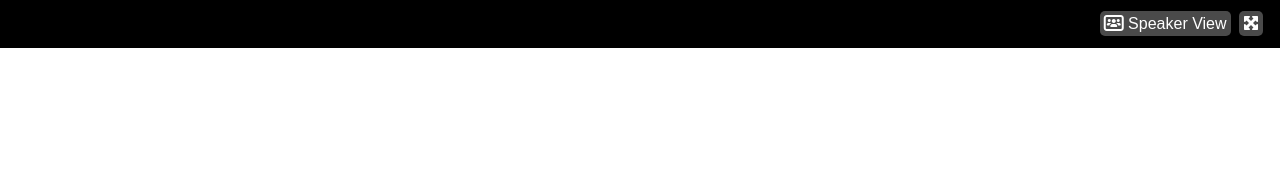
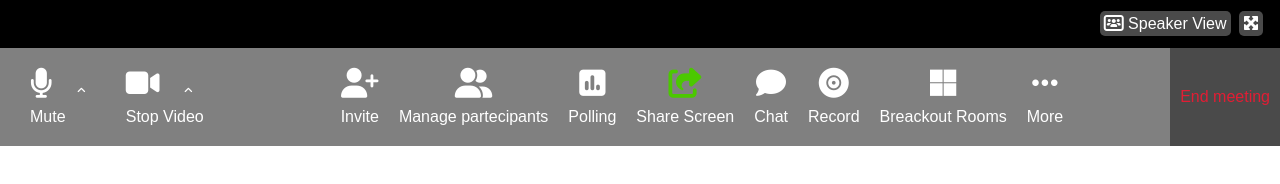
Before and after one commit to MichaelMantovani/html-css-zoom, a plain HTML site: page index.html in a window 1280 px wide. Drawn offline with Linux system fonts and the light colour scheme.

Commit message:
Added footer

```diff
--- a/CSS/style.css
+++ b/CSS/style.css
@@ -35,6 +35,22 @@ a{
   color: var(--options);
 }
 
+i{
+  font-size: 30px;
+}
+
+.fa-angle-up{
+  font-size: 10px;
+  margin-left: 20px;
+}
+
+h3{
+  color: var(--options);
+  font-size: 16px;
+  font-weight: normal;
+  padding-top: 10px;
+}
+
 /* UTILITY */
 
 .bd{
@@ -62,7 +78,73 @@ a{
   border-radius: 5px;
 }
 
+.display-opt i{
+  font-size: 16px;
+}
+
 
 .display-opt span{
   margin: 0 2px;
 }
+
+
+
+/* FOOTER */
+
+footer{
+  background-color: grey;
+}
+
+.footer-opt{
+  display: flex;
+  justify-content: space-between;
+}
+
+
+.user-opt{
+  display: flex;
+}
+
+
+
+.audio, .video{
+  margin: 0px 10px;
+}
+
+
+.group-opt{
+  display: flex;
+  justify-content: space-between;
+  justify-content: center;
+}
+
+.fa-share{
+  color: var(--share);
+}
+
+
+.group-opt div{
+  text-align: center;
+}
+
+
+.fa-share-from-square{
+  color: var(--share);
+}
+
+.end-opt{
+  background-color: rgb(74,74,74);
+  display: flex;
+  align-items: center;
+}
+
+.end-opt h3{
+  padding: 0;
+  color: var(--end-meet);
+  vertical-align: middle;
+}
+
+
+.footer-opt div{
+  padding: 10px;
+}
--- a/index.html
+++ b/index.html
@@ -11,6 +11,7 @@
 <body>
 
   <!-- Display options -->
+
   <header class="bgcolor">
     <div class="display-opt">
       <span><a href="#"><i class="fa-solid fa-users-rectangle"></i> Speaker View</a></span>
@@ -18,7 +19,76 @@
     </div>
   </header>
   <main></main>
-  <footer></footer>
+
+
+
+
+  <!-- Footer Options -->
+
+  <footer>
+    <div class="footer-opt">
+
+
+      <!-- User options -->
+
+      <div class="user-opt">
+        <div class="audio">
+          <a href="#"><i class="fa-solid fa-microphone"></i></a>
+          <a href="#"><i class="fa-solid fa-angle-up"></i></a>
+          <h3>Mute</h3>
+        </div>
+        <div class="video">
+          <a href="#"><i class="fa-solid fa-video"></i></a>
+          <a href="#"><i class="fa-solid fa-angle-up"></i></a>
+          <h3>Stop Video</h3>
+        </div>
+      </div>
+
+
+      <!-- Group chat options-->
+
+      <div class="group-opt">
+        <div class="invite">
+          <a href="#"><i class="fa-solid fa-user-plus"></i></a>
+          <h3>Invite</h3>
+        </div>
+        <div class="manage-partecipants">
+          <a href="#"><i class="fa-solid fa-user-group"></i></a>
+          <h3>Manage partecipants</h3>
+        </div>
+        <div class="polling">
+          <a href="#"><i class="fa-solid fa-square-poll-vertical"></i></a>
+          <h3>Polling</h3>
+        </div>
+        <div class="share-screen">
+          <a href="#"><i class="fa-solid fa-share-from-square"></i></a>
+          <h3>Share Screen</h3>
+        </div>
+        <div class="chat">
+          <a href="#"><i class="fa-solid fa-comment"></i></a>
+          <h3>Chat</h3>
+        </div>
+        <div class="record">
+          <a href="#"><i class="fa-solid fa-record-vinyl"></i></a>
+          <h3>Record</h3>
+        </div>
+        <div class="breakout-rooms">
+          <a href="#"><i class="fa-brands fa-microsoft"></i></a>
+          <h3>Breackout Rooms</h3>
+        </div>
+        <div class="more">
+          <a href="#"><i class="fa-solid fa-ellipsis"></i></a>
+          <h3>More</h3>
+        </div>
+      </div>
+
+
+      <!-- End meeting options -->
+      <div class="end-opt">
+        <h3>End meeting</h3>
+      </div>
+    </div>
+  </footer>
 
 </body>
 </html>
```
